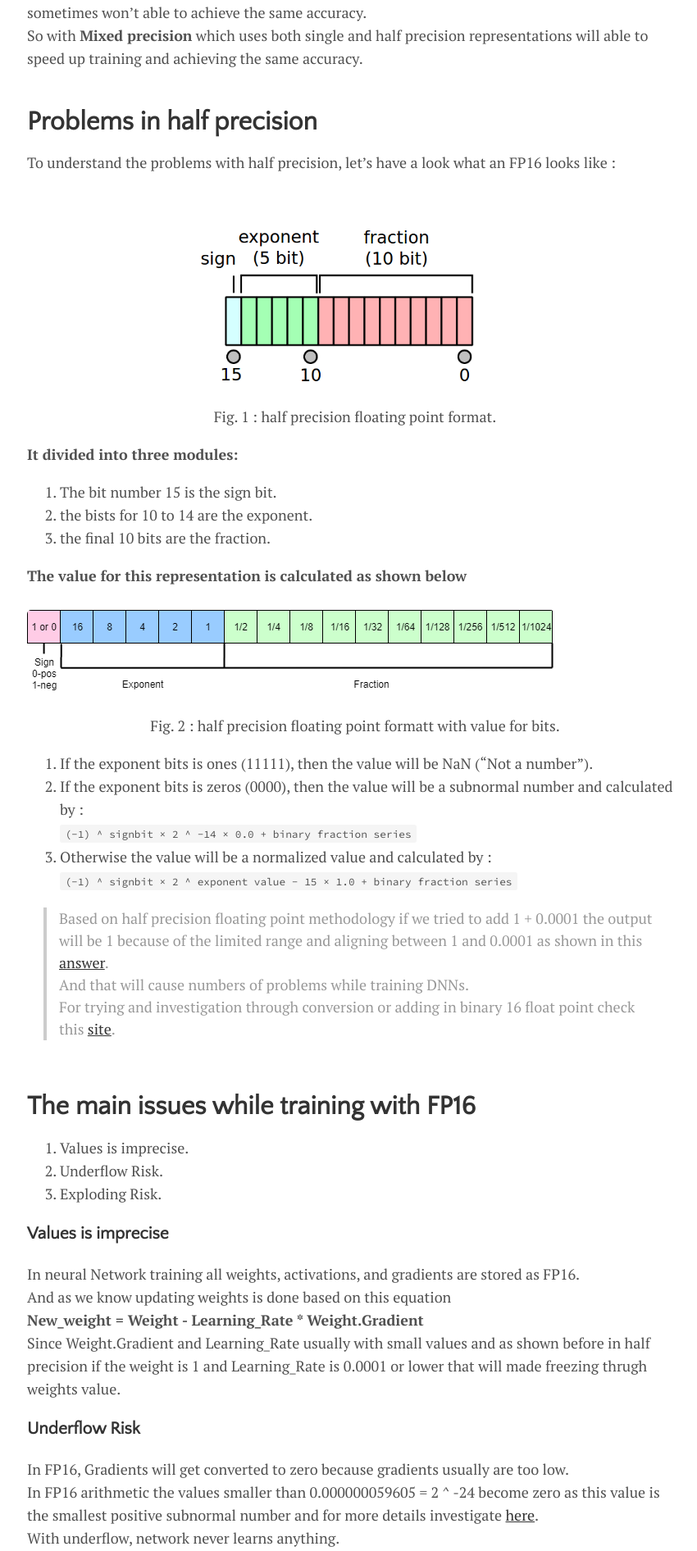
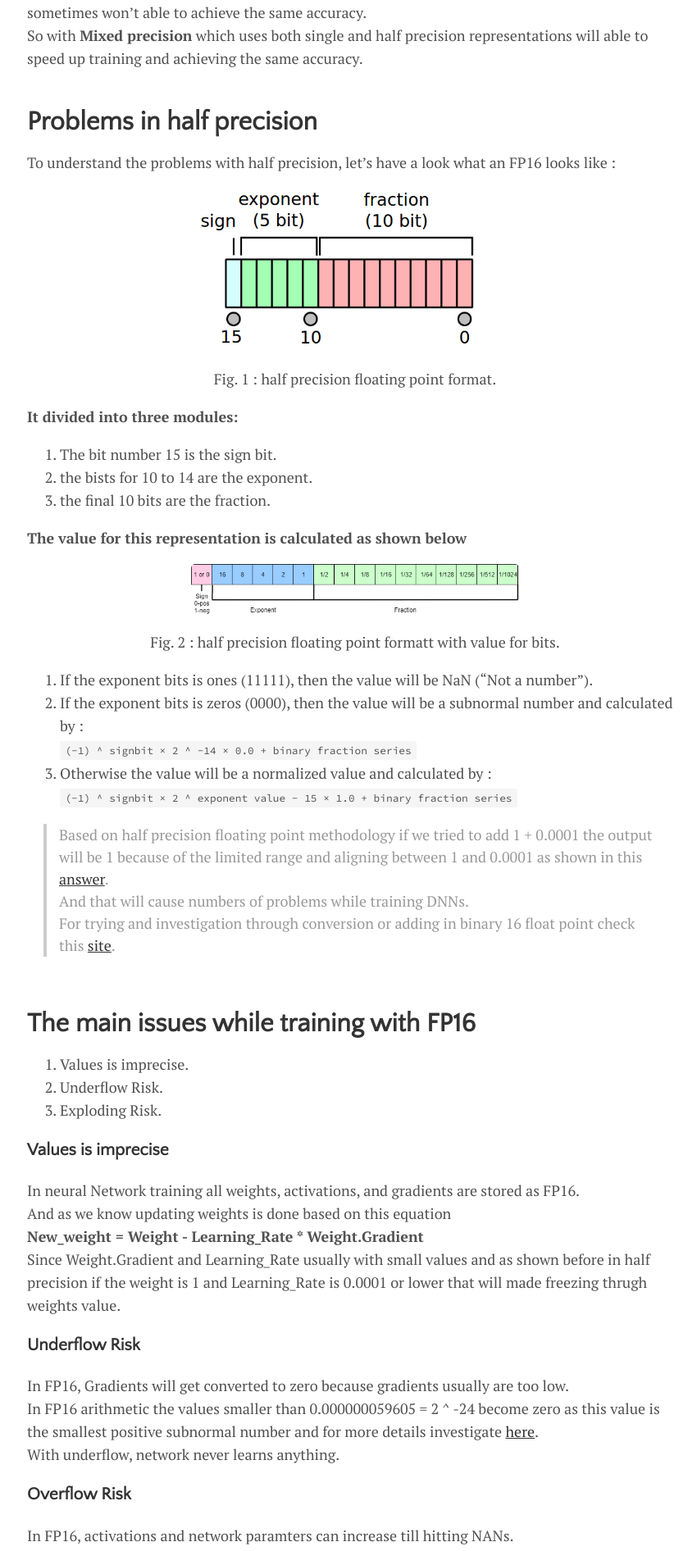
Before and after one commit to IslamMohamedMosaad/IslamMohamedMosaad.github.io, a Jekyll site: the page built from _posts/2020-05-28-Mixed-Precision-Training.md, in a window 1280 px wide. Shown: the part 1164-3056 px from the top of the page at 82% size, without its empty margins (207-1057 px from the left). Built offline with Jekyll 4.4.1, drawn with Linux system fonts in a browser that asks for light colours; comment, search, counter and statistics services are not loaded.

Commit message:
Update 2020-05-28-Mixed-Precision-Training.md

```diff
--- a/_posts/2020-05-28-Mixed-Precision-Training.md
+++ b/_posts/2020-05-28-Mixed-Precision-Training.md
@@ -23,8 +23,6 @@
 # **Problems in half precision**
 <p>To understand the problems with half precision, let’s have a look what an FP16 looks like :</p>
 
-<br>
-
 <p align="center">
 <img align="center" width="400" height="100" src="../assets/img/floating-point-arithmetic-half-precision.jpg">
 </p>
@@ -39,8 +37,10 @@
 
 
 **The value for this representation is calculated as shown below**
-<br>
-![half precision floating point format  with value for bits]({{'assets/img/1*2SF0OFMsC606KSDaVtBAdg.png' | relative_url }})
+
+<p align="center">
+<img align="center" width="400" height="100" src="../assets/img/1*2SF0OFMsC606KSDaVtBAdg.png">
+</p>
 <p align="center"> Fig. 2 : half precision floating point formatt with value for bits. </p>
 
 1. If the exponent bits is ones (11111), then the value will be NaN ("Not a number").
@@ -85,8 +85,9 @@
 ### Single precision FP32 Master copy of weights and updates
 To overcome the first problem we use a copy from the FP32 master of all weights and in each iteration apply the forward and backward propagation in FP16 and then update weights stored in the master copy as shown below.
 
-![Mixed precision training iteration for a layer]({{'assets/img/Mixed precision training iteration for a layer.png' | relative_url }})
-{: style="width: 560px;" class="center;" width: 150%;}
+<p align="center">
+<img align="center" width="1024" height="200" src="../ssets/img/Mixed precision training iteration for a layer.png">
+</p>
 <p align="center"> Fig. 3 : Mixed precision training iteration for a layer.   </p>
 Through the storing an additional copy of weights increases the memory requirements but the overall memory consumptions is approximately halved the need by FP32 training.
 
```
